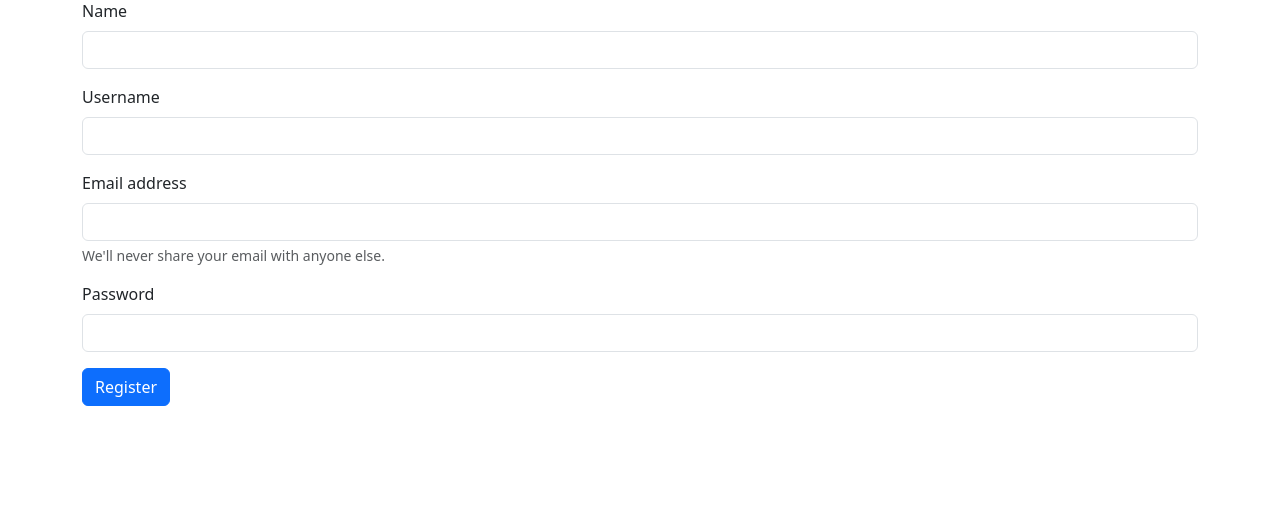
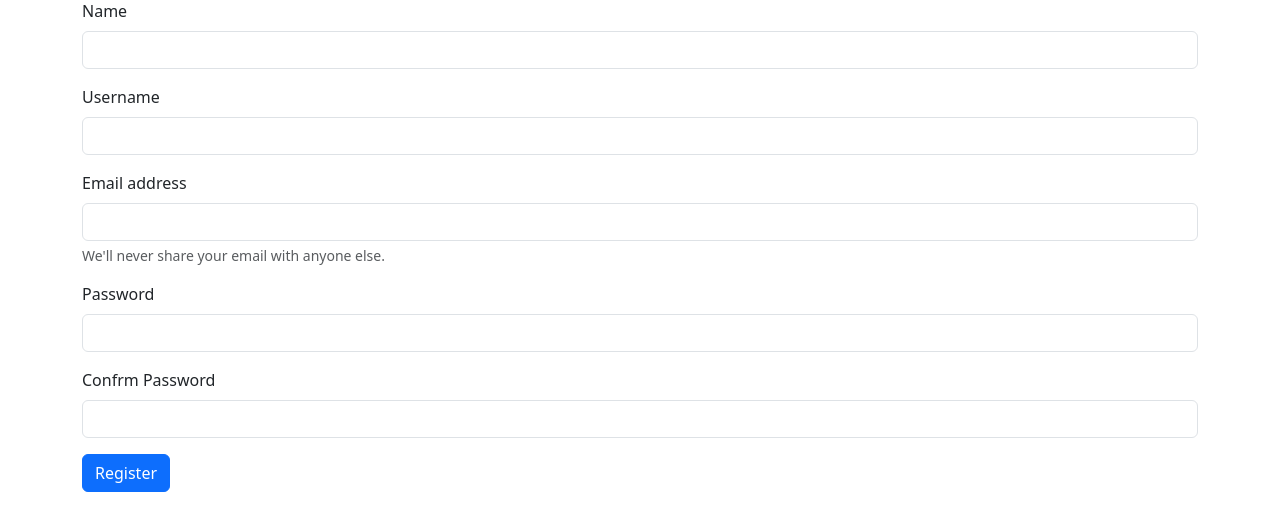
Before and after one commit to CodeNaveen-in/Kirana-Dukaan, a Flask app: page /register in a window 1280 px wide. Shown: the part 142-673 px from the top of the page. Run offline with Flask 3, Linux system fonts and the light colour scheme.

Commit message:
Milestone 3 :Form validation, Password Hashing and user updating to database

```diff
--- a/models.py
+++ b/models.py
@@ -8,6 +8,7 @@ class User(db.Model):
     username = db.Column(db.String(32), unique=True)
     passhash = db.Column(db.String(256), nullable=False)
     name = db.Column(db.String(64), nullable=True)
+    email = db.Column(db.String(120), unique=True, nullable=True)
     is_admin = db.Column(db.Boolean, nullable=False, default=False)
 
 class Category(db.Model):
--- a/routes.py
+++ b/routes.py
@@ -1,4 +1,6 @@
-from flask import Blueprint, render_template, url_for
+from flask import Blueprint, render_template, url_for, request, redirect, flash
+from models import db, User, Category
+from werkzeug.security import generate_password_hash, check_password_hash
 
 # Create a Blueprint object
 main = Blueprint('main', __name__)
@@ -19,4 +21,33 @@ def login():
 def register():
     return render_template('register.html')
 
+@main.route('/register', methods=["POST"])
+def register_post():
+    name = request.form.get('name')
+    username = request.form.get('username')
+    email = request.form.get('email')
+    password = request.form.get('password')
+    confirm_password = request.form.get('confirm_password')
+
+    if (not username or not email or not password or not confirm_password):
+        flash('Please fill in the important Fields')
+        return redirect(url_for('main.register'))
+
+    if (password != confirm_password):
+        flash('Passwords do not match')
+        return redirect(url_for('main.register'))
+
+    user = User.query.filter_by(username=username).first()
+
+    if user:
+        flash('Username already exists')
+        return redirect(url_for('main.register'))
+
+    passhash = generate_password_hash(password)
+    new_user = User(username=username, passhash=passhash, name=name, email=email)
+    db.session.add(new_user)
+    db.session.commit()
+    return redirect(url_for('main.login'))
+
+
 # Change your other @app.route to @main.route...
--- a/templates/login.html
+++ b/templates/login.html
@@ -8,11 +8,11 @@
 <form class="form" method="post">
     <div class="mb-3">
         <label for="exampleInputEmail1" class="form-label">Email address</label>
-        <input type="email" class="form-control" id="exampleInputEmail1" aria-describedby="emailHelp">
+        <input type="email" class="form-control" id="exampleInputEmail1" aria-describedby="emailHelp" name="email">
     </div>
     <div class="mb-3">
         <label for="exampleInputPassword1" class="form-label">Password</label>
-        <input type="password" class="form-control" id="exampleInputPassword1">
+        <input type="password" class="form-control" id="exampleInputPassword1" name="password">
     </div>
     <button type="submit" class="btn btn-primary">Login</button>
     <button type="button" class="btn btn-secondary">Register</button>
--- a/templates/register.html
+++ b/templates/register.html
@@ -8,20 +8,24 @@
 <form class="form" method="post">
     <div class="mb-3">
         <label for="exampleInputEmail1" class="form-label">Name</label>
-        <input type="text" class="form-control" id="exampleInputEmail1" aria-describedby="emailHelp">
+        <input type="text" class="form-control" id="exampleInputEmail1" aria-describedby="emailHelp" name="name">
     </div>
     <div class="mb-3">
         <label for="exampleInputEmail1" class="form-label">Username</label>
-        <input type="text" class="form-control" id="exampleInputEmail1" aria-describedby="emailHelp">
+        <input type="text" class="form-control" id="exampleInputEmail1" aria-describedby="emailHelp" name="username">
     </div>
     <div class="mb-3">
         <label for="exampleInputEmail1" class="form-label">Email address</label>
-        <input type="email" class="form-control" id="exampleInputEmail1" aria-describedby="emailHelp">
+        <input type="email" class="form-control" id="exampleInputEmail1" aria-describedby="emailHelp" name="email">
         <div id="emailHelp" class="form-text">We'll never share your email with anyone else.</div>
     </div>
     <div class="mb-3">
         <label for="exampleInputPassword1" class="form-label">Password</label>
-        <input type="password" class="form-control" id="exampleInputPassword1">
+        <input type="password" class="form-control" id="exampleInputPassword1" name="password">
+    </div>
+    <div class="mb-3">
+        <label for="exampleInputPassword1" class="form-label">Confrm Password</label>
+        <input type="password" class="form-control" id="exampleInputPassword1" name="confirm_password">
     </div>
     <button type="submit" class="btn btn-primary">Register</button>
 </form>
```
Also changed, not shown: instance/db.sqlite3.
